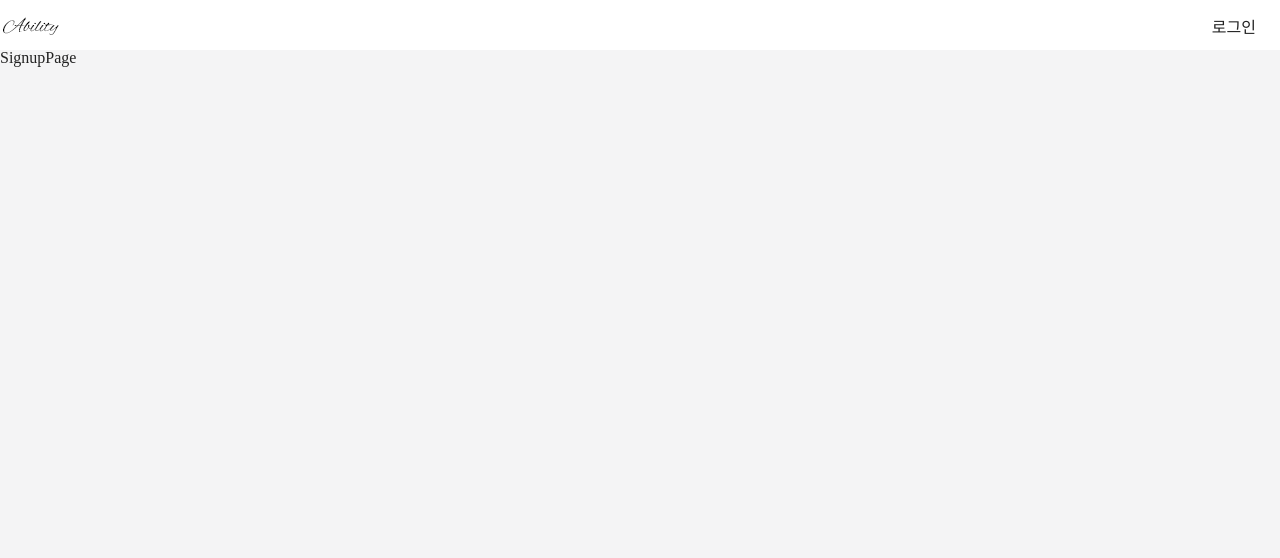
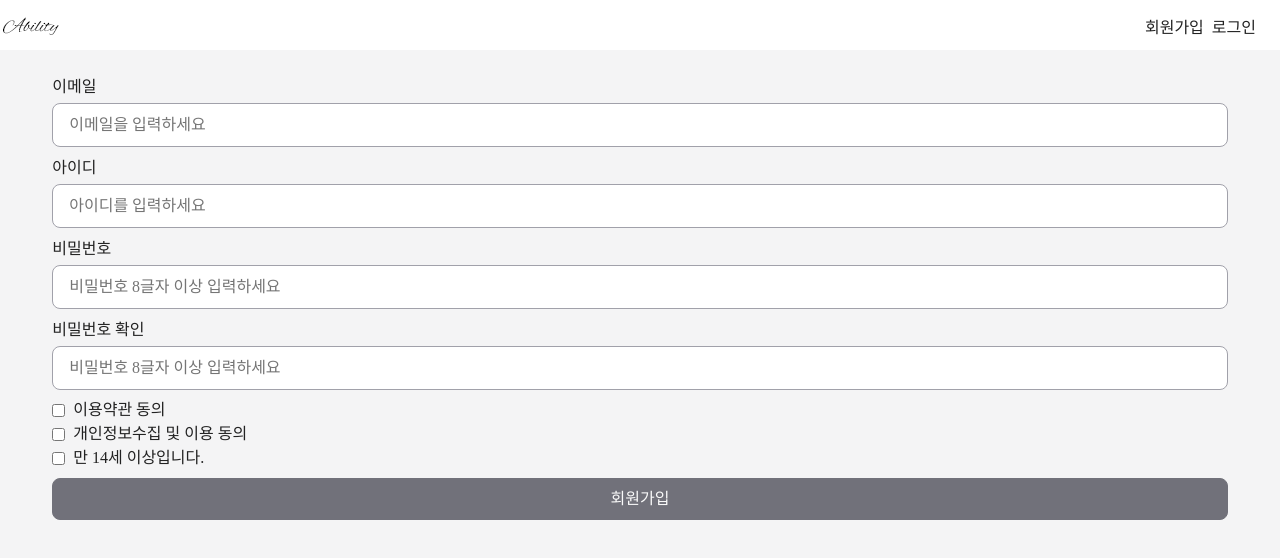
Before and after one commit to meteor-or/Ability-viewer, a React (Create React App) app: page /signup in a window 1280 px wide. Shown: the top 558 px of the page. Built offline with nearby package versions, Linux system fonts and the light colour scheme; a web font is replaced by a local one.

Commit message:
[Style] signup page 구성

```diff
--- a/src/Page/SignupPage.js
+++ b/src/Page/SignupPage.js
@@ -1,9 +1,94 @@
-import React from 'react'
+import React, { useState } from 'react'
+
+import { observer } from 'mobx-react';
+import indexStore from '../store/indexStore';
 
 const SignupPage = () => {
+	const {userStore} = indexStore();
+
+	const [signupEmail,setSignupEmail] = useState('')
+	const [signupId, setSignupId ] = useState('')
+	const [signupPw, setSignupPw ] = useState('')
+
+	const frequencyEmails = ['@naver.com','@gmail.com','@daum.net','@hanmail.net', '@yahoo.com', '@outlook.com','@nate.com','@kakao.com']
+
+	const onChangeEmail = (e) => {
+		const newValue = frequencyEmails.map((email)=>(
+			e.target.value.includes("@") ?
+				e.target.value.split("@")[0] + email :
+				e.target.value + email
+		))
+		setSignupEmail(newValue)
+	}
+
+
 	return (
-		<div>SignupPage</div>
+		<div>
+			<div className='px-24 py-24 w-full flex f-column f-ai-center'>
+			<form>
+			<label htmlFor='email'>이메일</label>
+			<input
+			className='unset border-box w-full bg-white br-8 px-16 py-12 b-400 my-8 active-b-800 fs-16' type="email"
+			list='email'
+			placeholder='이메일을 입력하세요'
+			onChange={onChangeEmail}
+			required/>
+			<datalist id="email">
+				{signupEmail && signupEmail.map((email)=> (
+					<option value={email}/>
+				))}
+			</datalist>
+
+				<label htmlFor="IoginId">아이디</label>
+				<input type="text"
+				id="signupId"
+				className=' border-box w-full bg-white br-8 px-16 py-12 b-400 my-8 active-b-800 pretendard fs-16'
+				placeholder="아이디를 입력하세요"
+				onChange={(e)=>{setSignupId(e.target.value)}}
+				required>
+				</input>
+
+				<label htmlFor="pw">비밀번호</label>
+				<input type="password"
+				id="signupPw"
+				className='unset border-box w-full bg-white br-8 px-16 py-12 b-400 my-8 active-b-800 pretendard fs-16'
+				placeholder="비밀번호 8글자 이상 입력하세요"
+				minLength={8}
+				onChange={(e)=>{setSignupPw(e.target.value)}}
+				required>
+				</input>
+
+				<label htmlFor="pw">비밀번호 확인</label>
+				<input type="password"
+				id="signupPw2"
+				className='unset border-box w-full bg-white br-8 px-16 py-12 b-400 my-8 active-b-800 pretendard fs-16'
+				placeholder="비밀번호 8글자 이상 입력하세요"
+				minLength={8}
+				required>
+				</input>
+
+				<label className='flex f-ai-center py-4'>
+				<input type='checkbox'></input>
+				<span className='ml-8'>이용약관 동의</span>
+				</label>
+				<label className='flex f-ai-center py-4'>
+				<input type='checkbox'></input>
+				<span className='ml-8'>개인정보수집 및 이용 동의</span>
+				</label>
+				<label className='flex f-ai-center py-4'>
+				<input type='checkbox'></input>
+				<span className='ml-8'>만 14세 이상입니다.</span>
+				</label>
+				<button
+				type='submit'
+				className='unset border-box br-8 b-500 bg-500 tc-50 w-full px-16 py-12 my-8'
+				style={{textAlign: 'center', cursor: 'pointer'}}
+				onClick={()=>{userStore.handleSignup(signupEmail,signupId, signupPw)}}
+				>회원가입</button>
+			</form>
+			</div>
+		</div>
 	)
 }
 
-export default SignupPage
+export default observer(SignupPage);
--- a/src/components/Header.js
+++ b/src/components/Header.js
@@ -13,13 +13,17 @@ const Header = () => {
 			<h1>
 				<LogoFull />
 			</h1>
-			<div className='pr-24'>
+			<nav name='nav' className='pr-24'>
 				{userStore.logged
 				? <Link to="/list">글목록</Link>
-				: <Link to="/login">로그인</Link>
+				:
+				<>
+				<Link to="/signup" className='mr-8'>회원가입</Link>
+				<Link to="/login">로그인</Link>
+				</>
 				}
 
-			</div>
+			</nav>
 		</header>
 	)
 }
```
